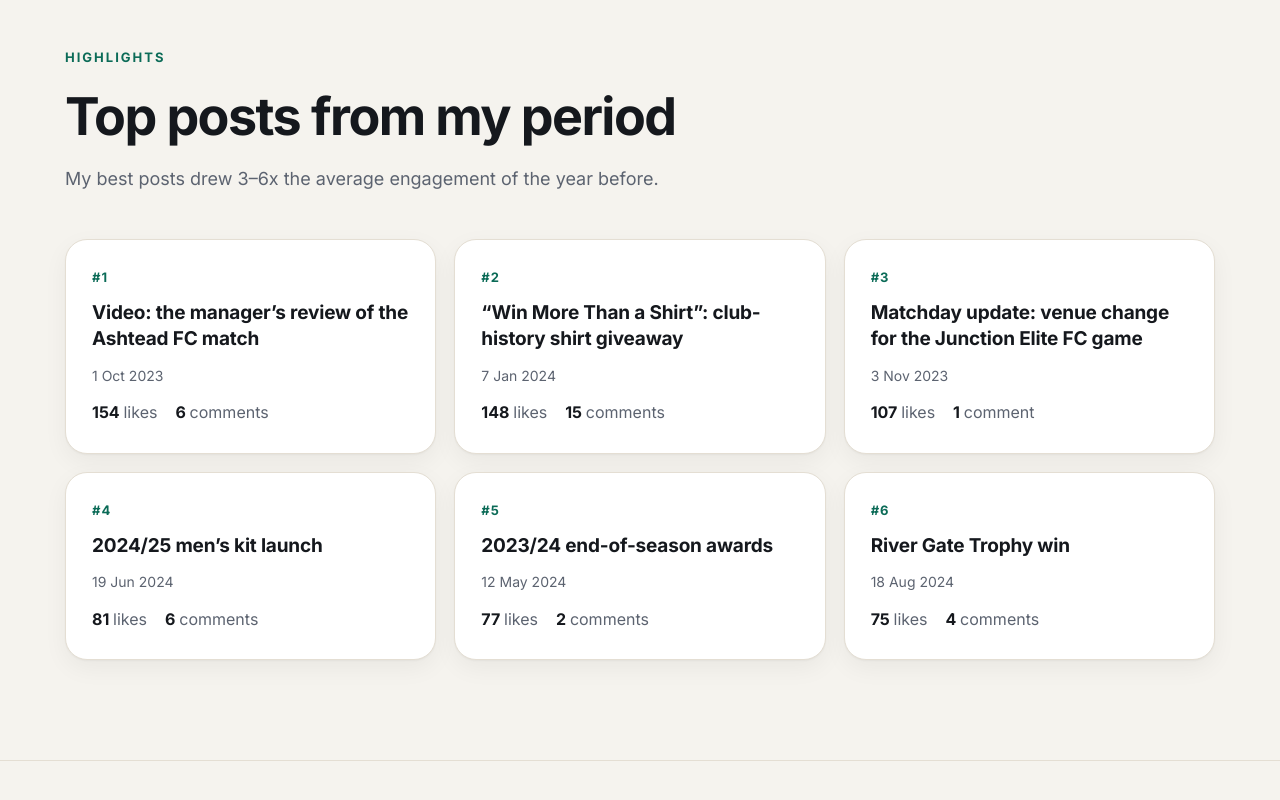
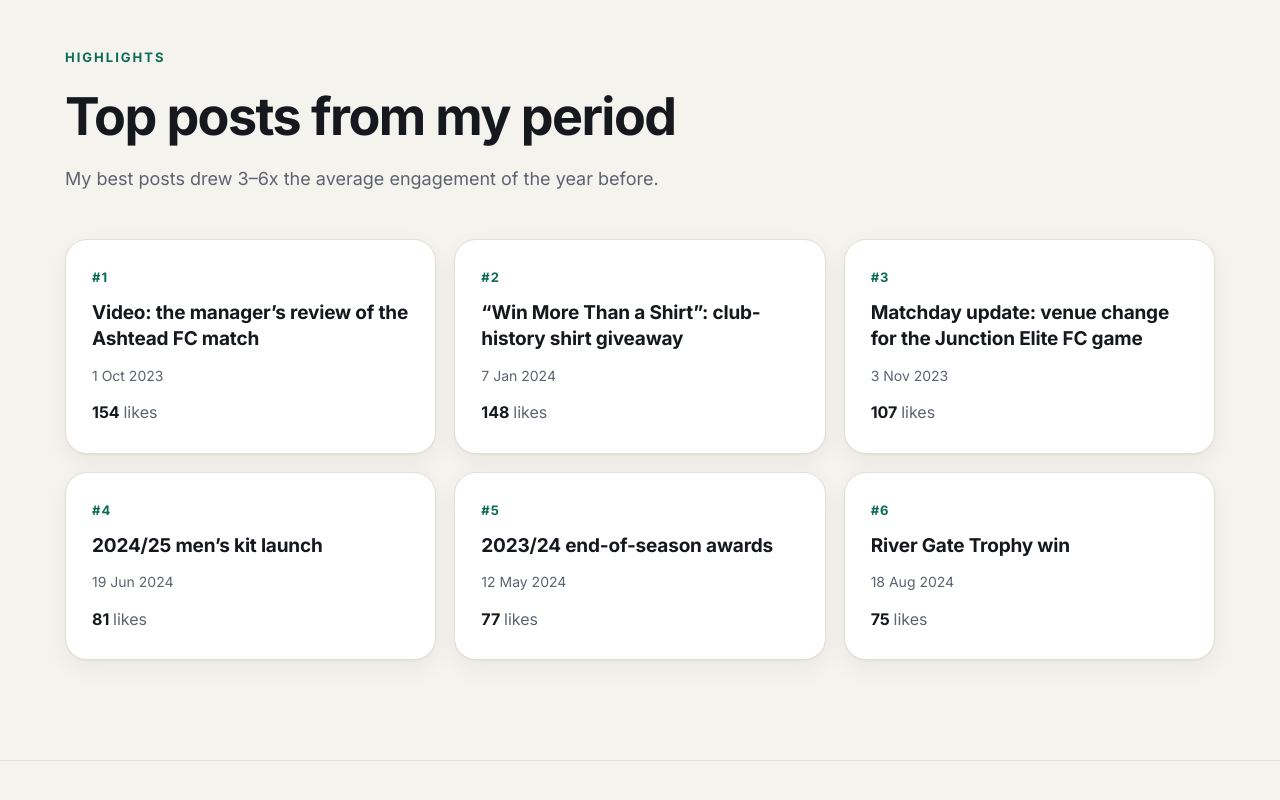
Before and after one commit to lucas-c-r/lucas-portfolio, a plain HTML site: page barnes-fc.html in a window 1280 px wide. Shown: the part 7800-8600 px from the top of the page. Drawn offline with Linux system fonts and the light colour scheme.

Commit message:
Show likes only on top posts and giveaway

```diff
--- a/barnes-fc.html
+++ b/barnes-fc.html
@@ -500,7 +500,7 @@
         <p>I created a giveaway where followers could win a club-history shirt, to bring new people to the account.</p>
         <div class="campaign-stats">
           <div><strong>148</strong><span>likes</span></div>
-          <div><strong>15</strong><span>comments, the most of my period</span></div>
+          <div><strong>#2</strong><span>most-liked post of my period</span></div>
         </div>
       </div>
     </div>
@@ -518,37 +518,37 @@
         <div class="rank">#1</div>
         <h3>Video: the manager’s review of the Ashtead FC match</h3>
         <div class="date">1 Oct 2023</div>
-        <div class="eng"><b>154 <span>likes</span></b><b>6 <span>comments</span></b></div>
+        <div class="eng"><b>154 <span>likes</span></b></div>
       </div>
       <div class="post">
         <div class="rank">#2</div>
         <h3>“Win More Than a Shirt”: club-history shirt giveaway</h3>
         <div class="date">7 Jan 2024</div>
-        <div class="eng"><b>148 <span>likes</span></b><b>15 <span>comments</span></b></div>
+        <div class="eng"><b>148 <span>likes</span></b></div>
       </div>
       <div class="post">
         <div class="rank">#3</div>
         <h3>Matchday update: venue change for the Junction Elite FC game</h3>
         <div class="date">3 Nov 2023</div>
-        <div class="eng"><b>107 <span>likes</span></b><b>1 <span>comment</span></b></div>
+        <div class="eng"><b>107 <span>likes</span></b></div>
       </div>
       <div class="post">
         <div class="rank">#4</div>
         <h3>2024/25 men’s kit launch</h3>
         <div class="date">19 Jun 2024</div>
-        <div class="eng"><b>81 <span>likes</span></b><b>6 <span>comments</span></b></div>
+        <div class="eng"><b>81 <span>likes</span></b></div>
       </div>
       <div class="post">
         <div class="rank">#5</div>
         <h3>2023/24 end-of-season awards</h3>
         <div class="date">12 May 2024</div>
-        <div class="eng"><b>77 <span>likes</span></b><b>2 <span>comments</span></b></div>
+        <div class="eng"><b>77 <span>likes</span></b></div>
       </div>
       <div class="post">
         <div class="rank">#6</div>
         <h3>River Gate Trophy win</h3>
         <div class="date">18 Aug 2024</div>
-        <div class="eng"><b>75 <span>likes</span></b><b>4 <span>comments</span></b></div>
+        <div class="eng"><b>75 <span>likes</span></b></div>
       </div>
     </div>
   </div>
```
